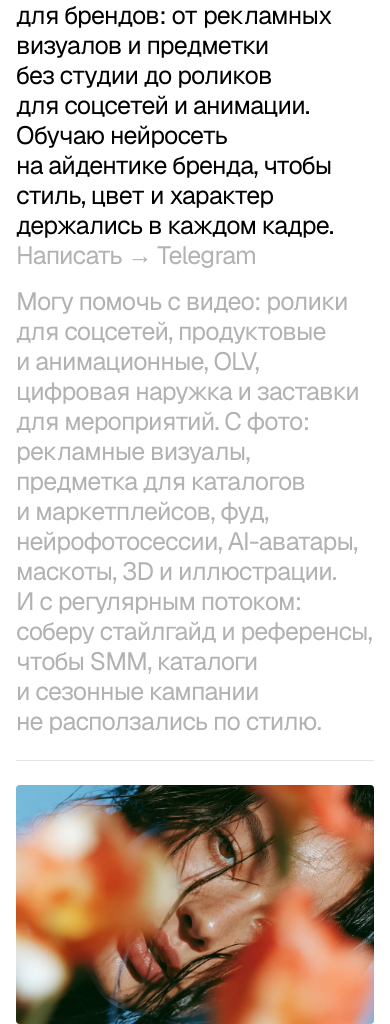
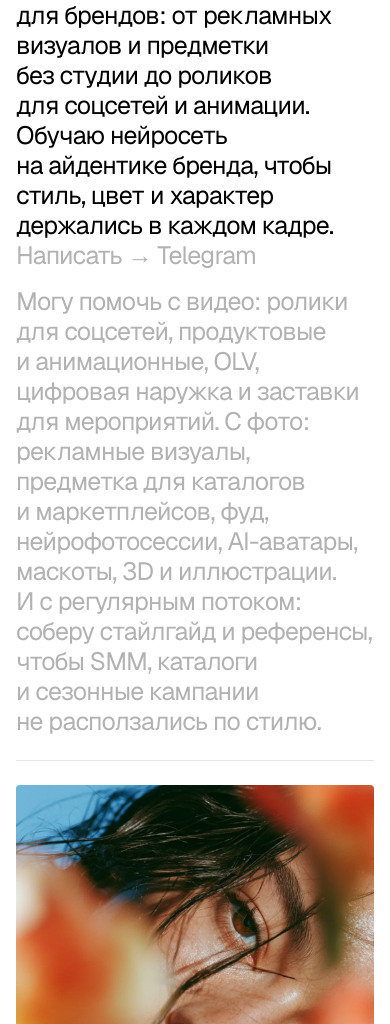
Before and after one commit to yantohidayat433-dot/Inplay, a plain HTML site: page index.html in a window 390 px wide. Shown: the part 76-1100 px from the top of the page. Drawn offline with nearby package versions, Linux system fonts and the light colour scheme.

Commit message:
Phone: every case image 4:5 from its own 1080x1350 file
Co-Authored-By: Claude Opus 5.5 <noreply@anthropic.com>
Claude-Session: https://claude.ai/code/session_01MeEtXrvvSSBCfTpKSMfKyy

```diff
--- a/index.html
+++ b/index.html
@@ -140,6 +140,7 @@ img { display: block; width: 100%; height: 100%; object-fit: cover; }
   .rule { margin: 24px 0; }
   .works { grid-template-columns: 1fr; row-gap: 32px; }
   .work { grid-column: 1 !important; }
+  .work__media { aspect-ratio: 4 / 5; }
   .work__cap { font-size: 15px; }
 }
 
@@ -171,47 +172,47 @@ img { display: block; width: 100%; height: 100%; object-fit: cover; }
 
   <section class="works">
     <figure class="work" style="grid-column: 1 / 9; --ar: 3 / 2">
-      <div class="work__media"><img src="images/placeholder.webp" srcset="images/placeholder-960.webp 960w, images/placeholder.webp 1920w" sizes="(max-width: 700px) 100vw, 66vw" alt="" width="1920" height="1536" /></div>
+      <div class="work__media"><picture><source media="(max-width: 700px)" srcset="images/placeholder-m.webp" width="1080" height="1350" /><img src="images/placeholder.webp" srcset="images/placeholder-960.webp 960w, images/placeholder.webp 1920w" sizes="66vw" alt="" width="1920" height="1536" /></picture></div>
       <figcaption class="work__cap">Название бренда, рекламный ролик <span class="work__soon">скоро</span></figcaption>
     </figure>
     <figure class="work" style="grid-column: 10 / 13; --ar: 4 / 5">
-      <div class="work__media"><img src="images/placeholder-960.webp" alt="" width="960" height="768" /></div>
+      <div class="work__media"><picture><source media="(max-width: 700px)" srcset="images/placeholder-m.webp" width="1080" height="1350" /><img src="images/placeholder-960.webp" alt="" width="960" height="768" /></picture></div>
       <figcaption class="work__cap">Название бренда, <span class="nw">AI-аватар</span> <span class="work__soon">скоро</span></figcaption>
     </figure>
 
     <figure class="work" style="grid-column: 1 / 4; --ar: 4 / 5">
-      <div class="work__media"><img src="images/placeholder-960.webp" alt="" width="960" height="768" loading="lazy" /></div>
+      <div class="work__media"><picture><source media="(max-width: 700px)" srcset="images/placeholder-m.webp" width="1080" height="1350" /><img src="images/placeholder-960.webp" alt="" width="960" height="768" loading="lazy" /></picture></div>
       <figcaption class="work__cap">Название бренда, предметная съёмка <span class="work__soon">скоро</span></figcaption>
     </figure>
     <figure class="work" style="grid-column: 6 / 13; --ar: 3 / 2">
-      <div class="work__media"><img src="images/placeholder.webp" srcset="images/placeholder-960.webp 960w, images/placeholder.webp 1920w" sizes="(max-width: 700px) 100vw, 58vw" alt="" width="1920" height="1536" loading="lazy" /></div>
+      <div class="work__media"><picture><source media="(max-width: 700px)" srcset="images/placeholder-m.webp" width="1080" height="1350" /><img src="images/placeholder.webp" srcset="images/placeholder-960.webp 960w, images/placeholder.webp 1920w" sizes="58vw" alt="" width="1920" height="1536" loading="lazy" /></picture></div>
       <figcaption class="work__cap">Название бренда, анимационный ролик <span class="work__soon">скоро</span></figcaption>
     </figure>
 
     <figure class="work" style="grid-column: 1 / 8; --ar: 3 / 2">
-      <div class="work__media"><img src="images/placeholder.webp" srcset="images/placeholder-960.webp 960w, images/placeholder.webp 1920w" sizes="(max-width: 700px) 100vw, 58vw" alt="" width="1920" height="1536" loading="lazy" /></div>
+      <div class="work__media"><picture><source media="(max-width: 700px)" srcset="images/placeholder-m.webp" width="1080" height="1350" /><img src="images/placeholder.webp" srcset="images/placeholder-960.webp 960w, images/placeholder.webp 1920w" sizes="58vw" alt="" width="1920" height="1536" loading="lazy" /></picture></div>
       <figcaption class="work__cap">Название бренда, сезонная кампания <span class="work__soon">скоро</span></figcaption>
     </figure>
     <figure class="work" style="grid-column: 9 / 13; --ar: 4 / 5">
-      <div class="work__media"><img src="images/placeholder-960.webp" alt="" width="960" height="768" loading="lazy" /></div>
+      <div class="work__media"><picture><source media="(max-width: 700px)" srcset="images/placeholder-m.webp" width="1080" height="1350" /><img src="images/placeholder-960.webp" alt="" width="960" height="768" loading="lazy" /></picture></div>
       <figcaption class="work__cap">Название бренда, нейрофотосессия <span class="work__soon">скоро</span></figcaption>
     </figure>
 
     <figure class="work" style="grid-column: 1 / 6; --ar: 4 / 5">
-      <div class="work__media"><img src="images/placeholder-960.webp" alt="" width="960" height="768" loading="lazy" /></div>
+      <div class="work__media"><picture><source media="(max-width: 700px)" srcset="images/placeholder-m.webp" width="1080" height="1350" /><img src="images/placeholder-960.webp" alt="" width="960" height="768" loading="lazy" /></picture></div>
       <figcaption class="work__cap">Название бренда, <span class="nw">фуд-съёмка</span> <span class="work__soon">скоро</span></figcaption>
     </figure>
     <figure class="work" style="grid-column: 7 / 13; --ar: 3 / 2">
-      <div class="work__media"><img src="images/placeholder.webp" srcset="images/placeholder-960.webp 960w, images/placeholder.webp 1920w" sizes="(max-width: 700px) 100vw, 50vw" alt="" width="1920" height="1536" loading="lazy" /></div>
+      <div class="work__media"><picture><source media="(max-width: 700px)" srcset="images/placeholder-m.webp" width="1080" height="1350" /><img src="images/placeholder.webp" srcset="images/placeholder-960.webp 960w, images/placeholder.webp 1920w" sizes="50vw" alt="" width="1920" height="1536" loading="lazy" /></picture></div>
       <figcaption class="work__cap">Название бренда, OLV <span class="work__soon">скоро</span></figcaption>
     </figure>
 
     <figure class="work" style="grid-column: 1 / 6; --ar: 4 / 5">
-      <div class="work__media"><img src="images/placeholder-960.webp" alt="" width="960" height="768" loading="lazy" /></div>
+      <div class="work__media"><picture><source media="(max-width: 700px)" srcset="images/placeholder-m.webp" width="1080" height="1350" /><img src="images/placeholder-960.webp" alt="" width="960" height="768" loading="lazy" /></picture></div>
       <figcaption class="work__cap">Название бренда, маскот <span class="work__soon">скоро</span></figcaption>
     </figure>
     <figure class="work" style="grid-column: 6 / 11; --ar: 4 / 5">
-      <div class="work__media"><img src="images/placeholder-960.webp" alt="" width="960" height="768" loading="lazy" /></div>
+      <div class="work__media"><picture><source media="(max-width: 700px)" srcset="images/placeholder-m.webp" width="1080" height="1350" /><img src="images/placeholder-960.webp" alt="" width="960" height="768" loading="lazy" /></picture></div>
       <figcaption class="work__cap">Название бренда, <span class="nw">3D-изображения</span> <span class="work__soon">скоро</span></figcaption>
     </figure>
   </section>
```
Also changed, not shown: images/placeholder-m.webp (added), 1 other file.
